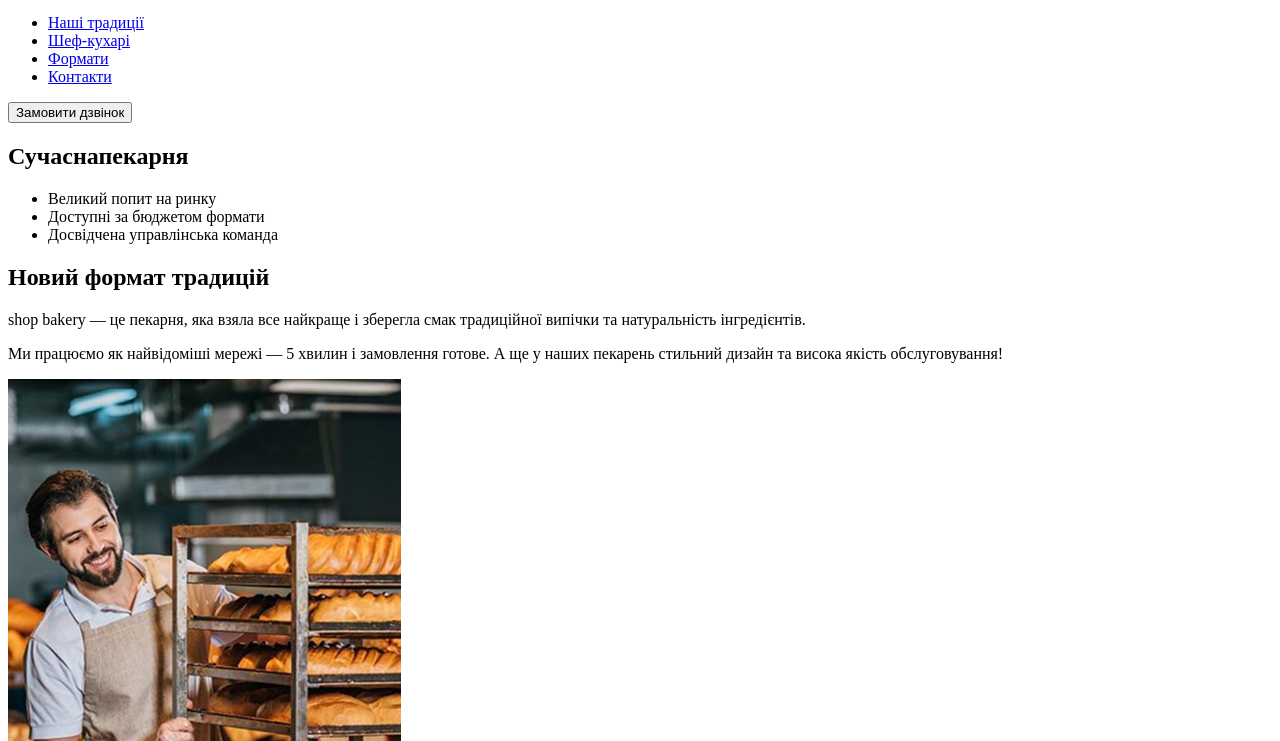
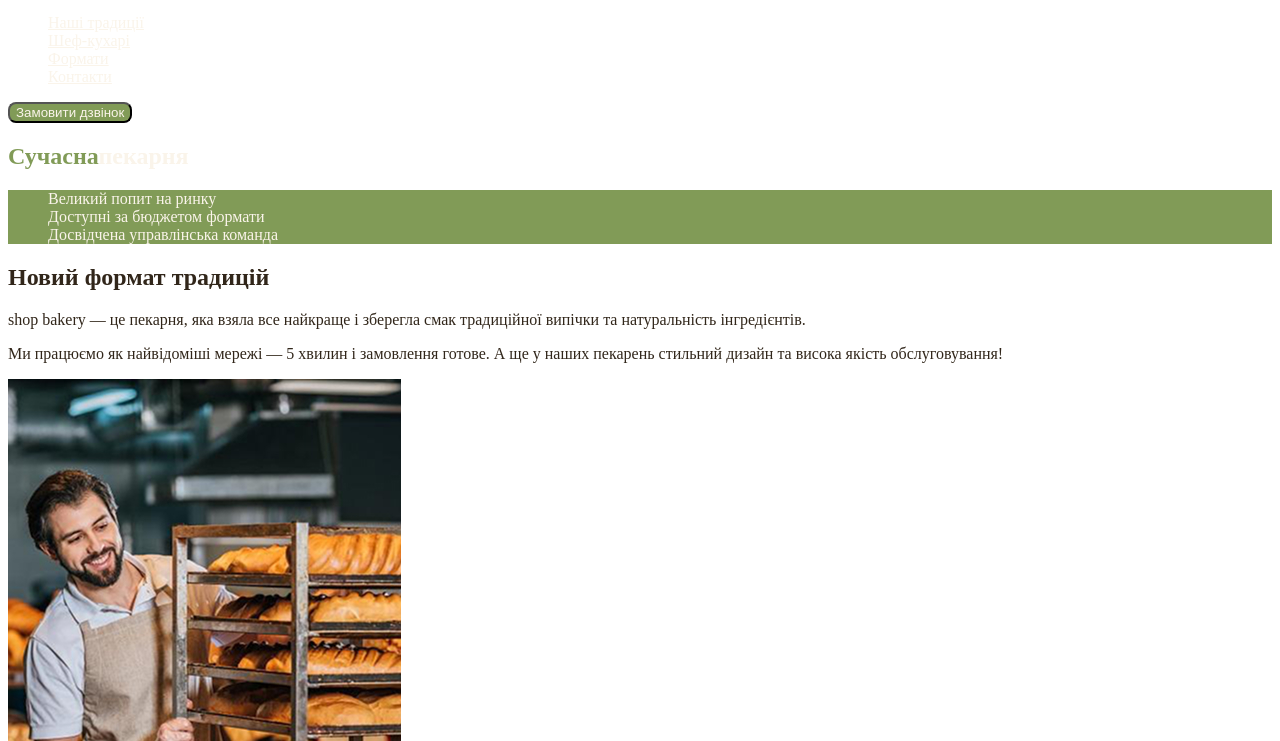
Before and after one commit to kasimovavenera05-sys/genius-test, a plain HTML site: page index.html in a window 1280 px wide. Shown: the part 59-800 px from the top of the page. Drawn offline with Linux system fonts and the light colour scheme.

Commit message:
add  style.css

```diff
--- a/css/style.css
+++ b/css/style.css
@@ -1 +1,51 @@
-css
+:root {
+   --color-primary-dark: #31261A;
+   --color-primary-light: #FAF4EA;
+   --color-brand-light: #819B57;
+   --color-brand-dark:#465929;
+}
+/* Base */
+body{
+   color: var(--color-primary-dark);
+}
+ul {
+   list-style-type: none;
+ }
+ .button  {
+   color: #FAF4EA;
+   background-color:#819B57;
+   border:border: 2px solid  #819B57;
+   border-radius: 8px;
+   cursor: pointer;
+ }
+
+ .button:hover {
+   color: #819B57;
+   background-color: transparent;
+ }
+ /* Link */
+ .link {
+   color: #FAF4EA;
+ }
+
+ .link:hover {
+   color: #819B57;
+ }
+/* Hero-section */
+ .hero-title {
+   color: #FAF4EA;
+ }
+
+ .hero-title .accent {
+   color: #819B57;
+ }
+/* Advantages section */
+ .advantagest-list {
+   color: #FAF4EA;
+   background-color: #819B57;
+ }
+
+ .section-title .accent {
+ /* color:var(--color-primary-dark): */
+ --color-brand-dark:#465929;
+ }
```
